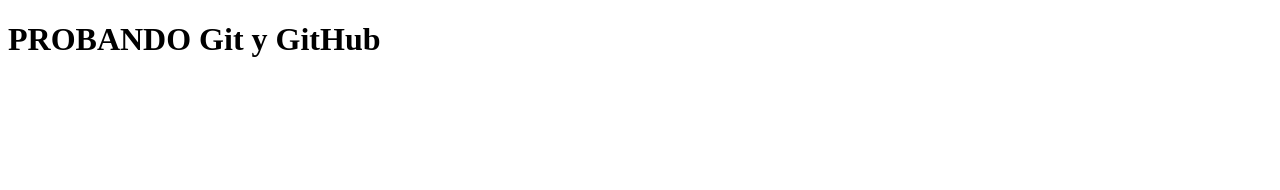
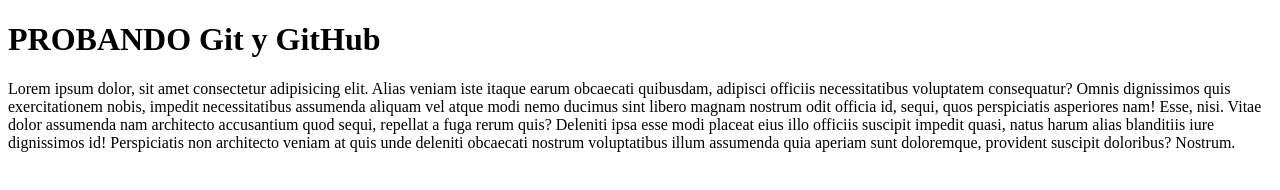
Before and after one commit to maurot74/simple, a plain HTML site: page index.html in a window 1280 px wide. Drawn offline with Linux system fonts and the light colour scheme.

Commit message:
Agregué un párrafo

```diff
--- a/index.html
+++ b/index.html
@@ -7,5 +7,6 @@
 </head>
 <body>
     <h1>PROBANDO Git y GitHub</h1>
+    <p>Lorem ipsum dolor, sit amet consectetur adipisicing elit. Alias veniam iste itaque earum obcaecati quibusdam, adipisci officiis necessitatibus voluptatem consequatur? Omnis dignissimos quis exercitationem nobis, impedit necessitatibus assumenda aliquam vel atque modi nemo ducimus sint libero magnam nostrum odit officia id, sequi, quos perspiciatis asperiores nam! Esse, nisi. Vitae dolor assumenda nam architecto accusantium quod sequi, repellat a fuga rerum quis? Deleniti ipsa esse modi placeat eius illo officiis suscipit impedit quasi, natus harum alias blanditiis iure dignissimos id! Perspiciatis non architecto veniam at quis unde deleniti obcaecati nostrum voluptatibus illum assumenda quia aperiam sunt doloremque, provident suscipit doloribus? Nostrum.</p>
 </body>
 </html>
```
